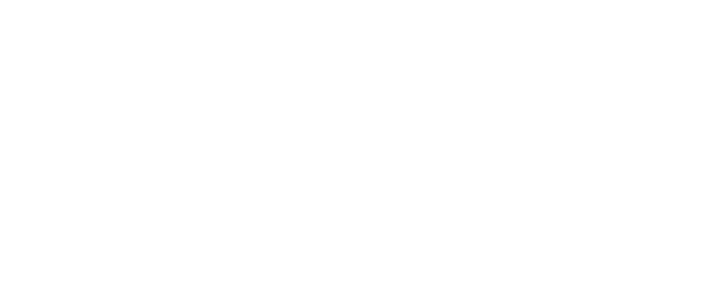
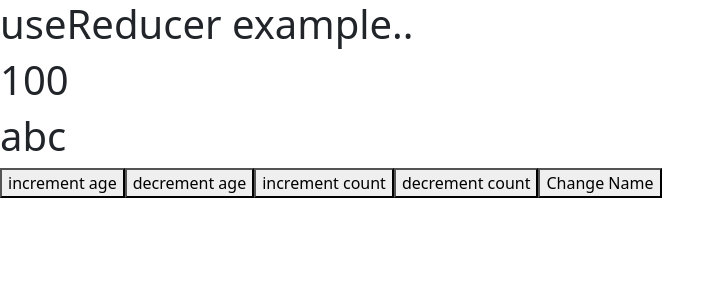
Before and after one commit to suryakiran9959/react, a React (Create React App) app: page / in a window 1280 px wide. Shown: the top 300 px of the page, without its empty margins (0-725 px from the left). Built offline with nearby package versions, Linux system fonts and the light colour scheme.

Commit message:
concentrate

```diff
--- a/src/App.js
+++ b/src/App.js
@@ -1,10 +1,11 @@
 
 import './App.css';
+import UseReducerExp from './useReducer';
 
 function App() {
   return (
     <>
-
+    <UseReducerExp/>
     </>
   );
 }
--- /dev/null
+++ b/src/useReducer.jsx
@@ -0,0 +1,76 @@
+const { useReducer } = require("react")
+
+const reducerFunction=(state,action)=>{
+
+    switch(action.type){
+        case "INCREMENT_AGE":
+            return{...state,age:state.age+10}
+
+        case "DECREMENT_AGE":
+            return{...state,age:state.age-10}
+
+        case "RESET_AGE":
+            return{...state,age:100}
+
+        case "INCREMENT_COUNT":
+            return{...state,count:state.count+1}
+
+        case "DECREMENT_COUNT":
+            return{...state,count:state.count-1}
+
+        case "CHANE_NAME":
+            return{...state,name:"xyz"}
+
+        default :
+        return state
+
+
+    }
+
+}
+const initialState={
+    name:"abc",
+    count:10,
+    age:100,
+    sal:1000,
+    subject:[1,2,3,4]
+
+}
+
+
+const UseReducerExp=()=>{
+   const [currentValue,dispatchFunction] =useReducer(reducerFunction,initialState)
+
+const incrementAge=()=>{
+    const action={
+        type:"INCREMENT_AGE"
+    }
+    dispatchFunction(action)
+}
+const decrementAge=()=>{
+    const action={
+        type:"DECREMENT_AGE"
+    }
+    dispatchFunction(action)
+}
+const changeName=()=>{
+    const action={
+        type:"CHANE_NAME"
+    }
+    dispatchFunction(action)
+}
+
+    return(
+        <>
+        <h1>useReducer example..</h1>
+        <h1>{currentValue.age}</h1>
+        <h1>{currentValue.name}</h1>
+        <button onClick={incrementAge}>increment age</button>
+        <button onClick={decrementAge}>decrement age</button>
+        <button>increment count</button>
+        <button>decrement count</button>
+        <button onClick={changeName}>Change Name</button>
+        </>
+    )
+}
+export default UseReducerExp
```
